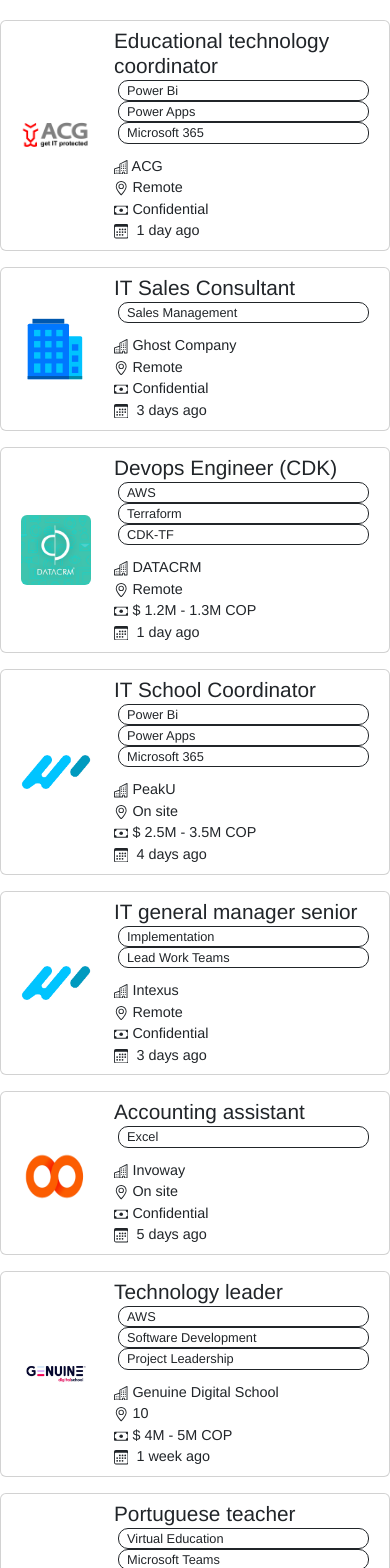
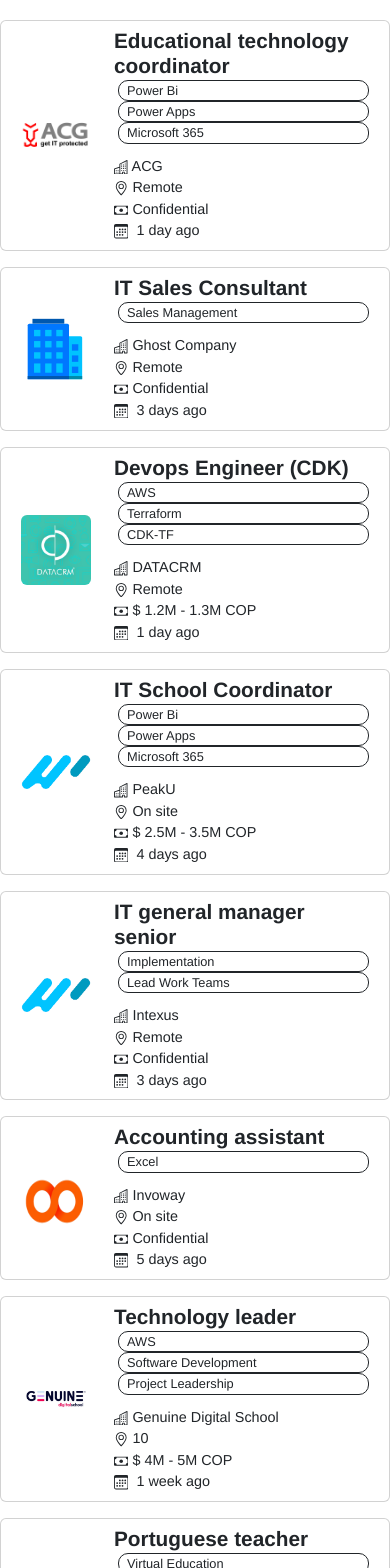
Before and after one commit to Juanflpz/Peakus-careers-page, a Vue app: page / in a window 390 px wide. Shown: the top 1568 px of the page. Built offline with nearby package versions, Linux system fonts and the light colour scheme.

Commit message:
Add shadows an space

```diff
--- a/src/App.vue
+++ b/src/App.vue
@@ -27,4 +27,22 @@ export default {
   color: #2c3e50;
   margin-top: 20px;
 }
+
+.bold {
+  font-weight: bold;
+}
+
+.shadows {
+  background-color: white;
+}
+
+.logos{
+  padding-right: 60px;
+}
+
+.shadows:hover {
+  box-shadow: 5px 5px 5px rgba(134, 134, 134, 0.3), /* Derecha, abajo, e izquierda */
+              0px -5px 0px rgba(134, 134, 134, 0); /* Aproximadamente 5px por debajo del top */
+  transition: box-shadow 0.3s ease; /* Transición para suavizar el cambio */
+}
 </style>
--- a/src/components/JobCards.vue
+++ b/src/components/JobCards.vue
@@ -1,17 +1,17 @@
 <template>
     <div class="container" style="width: 100%">
         <ul class="row job-item list-unstyled d-flex justify-content-center" style="" v-for="(job, index) in jobsList" :key="index">
-            <div class="card w-100">
+            <div class="card w-100 shadows">
                 <div class="card-body p-2 p-md-3">
                     <div class="row align-items-center">
-                        <div class="justify-content-center align-items-center col-md-1 col-3">
+                        <div class="justify-content-center align-items-center col-md-1 col-3 logos">
                             <img :src="job.img" alt="Company logo" width="70" height="70" class="rounded">
                         </div>
                         <div class="col-md-11 col-9">
                             <div class="row align-items-center">
                                 <div class="mb-2 col" style="border-radius: 10px;">
                                     <a href="#" class="text-dark stretched-link d-inline d-md-inline-flex" style="text-decoration: none;">
-                                        <h2 class="job-title bold pl-md-2 pr-md-2 mb-0 pb-0 me-2">{{job.vacancyName}}</h2>
+                                        <h2 class="job-title bold pl-md-2 pr-md-2 mb-0 pb-0 me-2 ">{{job.vacancyName}}</h2>
                                         <section class="pl-md-2 d-inline d-md-inline-flex align-items-center text-truncate" v-for="(skill, index) in job.skills" :key="index">
                                             <div role="button" class="skill-tag text-truncate border border-dark text-dark text-capitalize ms-1" style="font-size: 0.8em; border-radius: 10px;">
                                                 <span class="mx-2">{{ skill }}</span>
```
